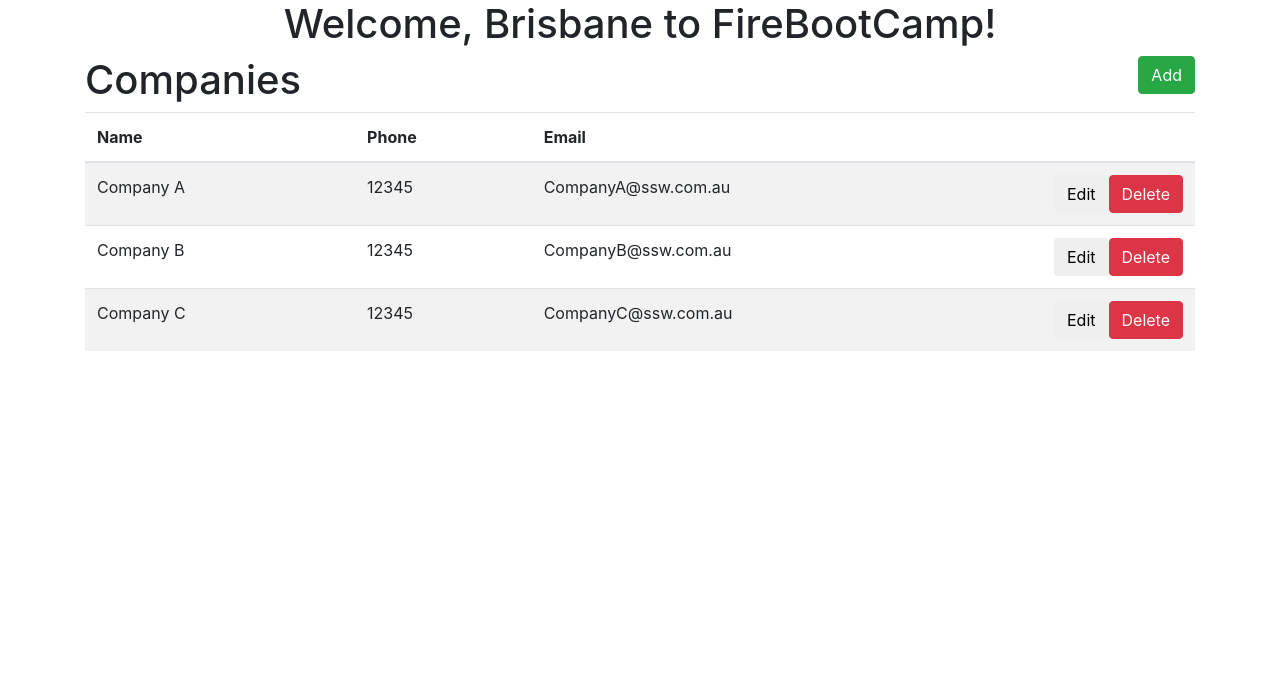
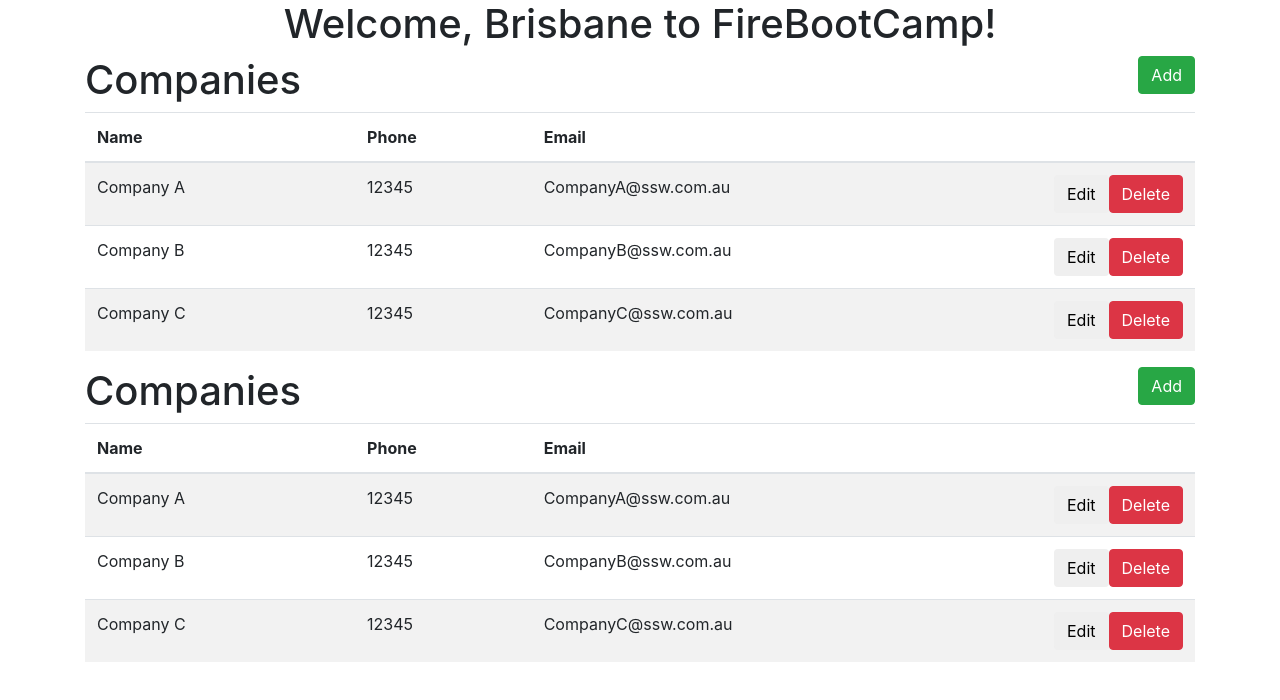
Before and after one commit to brendan-nobadthing/firebootcamp-angular-brisbane-june2018, an Angular app: page / in a window 1280 px wide. Shown: the top 700 px of the page. Built offline with nearby package versions, Linux system fonts and the light colour scheme.

Commit message:
added company service

```diff
--- a/src/app/app.component.html
+++ b/src/app/app.component.html
@@ -7,4 +7,6 @@
 
 <div class="container">
   <fbc-company-list></fbc-company-list>
+
+  <fbc-company-list></fbc-company-list>
 </div>
--- a/src/app/company/company-list/company-list.component.ts
+++ b/src/app/company/company-list/company-list.component.ts
@@ -1,5 +1,6 @@
 import { Component, OnInit } from '@angular/core';
 import { Company } from 'src/app/company/company';
+import { CompanyService } from '../company.service';
 
 @Component({
   selector: 'fbc-company-list',
@@ -8,32 +9,16 @@
 })
 export class CompanyListComponent implements OnInit {
 
-  companies : Company[];
+  companies: Company[];
 
-  constructor() { }
+  constructor(
+    private companyService: CompanyService
+  ) {
+  }
 
   ngOnInit() {
-    this.companies = this.getCompanies();
-  }
-
-  getCompanies() : Company[]{
-    return [{
-      name: "Company A",
-      phone: 12345,
-      email: "CompanyA@ssw.com.au"
-    },
-    {
-      name: "Company B",
-      phone: 12345,
-      email: "CompanyB@ssw.com.au"
-    },
-    {
-      name: "Company C",
-      phone: 12345,
-      email: "CompanyC@ssw.com.au"
-    }]
+    this.companies = this.companyService.getCompanies();
   }
 
 
-
 }
--- /dev/null
+++ b/src/app/company/company.service.ts
@@ -0,0 +1,31 @@
+import { Injectable } from '@angular/core';
+import { Company } from './company';
+
+@Injectable({
+  providedIn: 'root'
+})
+export class CompanyService {
+
+  constructor() {
+  }
+
+  getCompanies(): Company[] {
+    return [{
+      name: 'Company A',
+      phone: 12345,
+      email: 'CompanyA@ssw.com.au'
+    },
+    {
+      name: 'Company B',
+      phone: 12345,
+      email: 'CompanyB@ssw.com.au'
+    },
+    {
+      name: 'Company C',
+      phone: 12345,
+      email: 'CompanyC@ssw.com.au'
+    }];
+  }
+
+
+}
```
